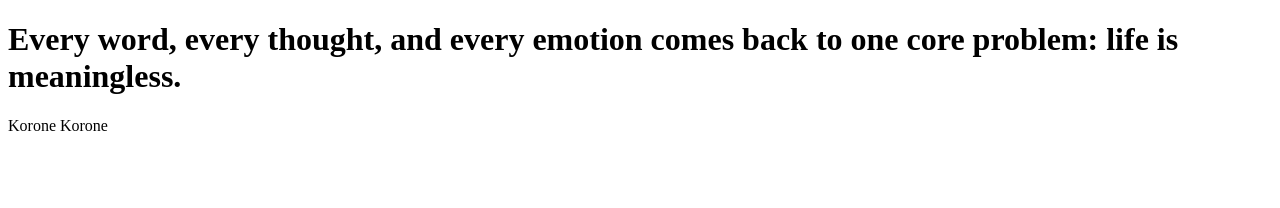
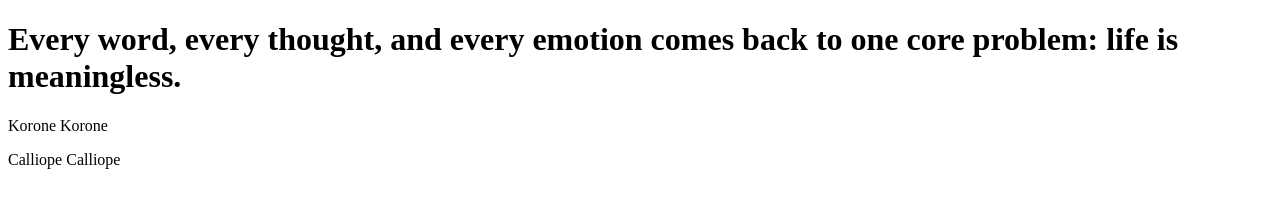
Before and after one commit to 200312151617181920NnM/Proyecto, a plain HTML site: page Clase 9/index.html in a window 1280 px wide. Drawn offline with Linux system fonts and the light colour scheme.

Commit message:
Nuevo parrafo

```diff
--- a/Clase 9/index.html
+++ b/Clase 9/index.html
@@ -9,5 +9,6 @@
 <body>
     <h1>Every word, every thought, and every emotion comes back to one core problem: life is meaningless.</h1>
     <p>Korone Korone</p>
+    <p>Calliope Calliope</p>
 </body>
 </html>
```
